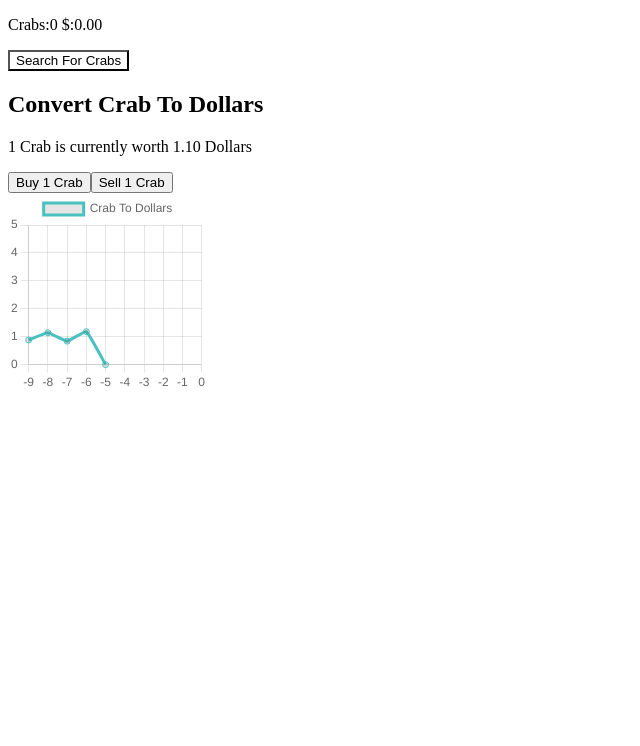
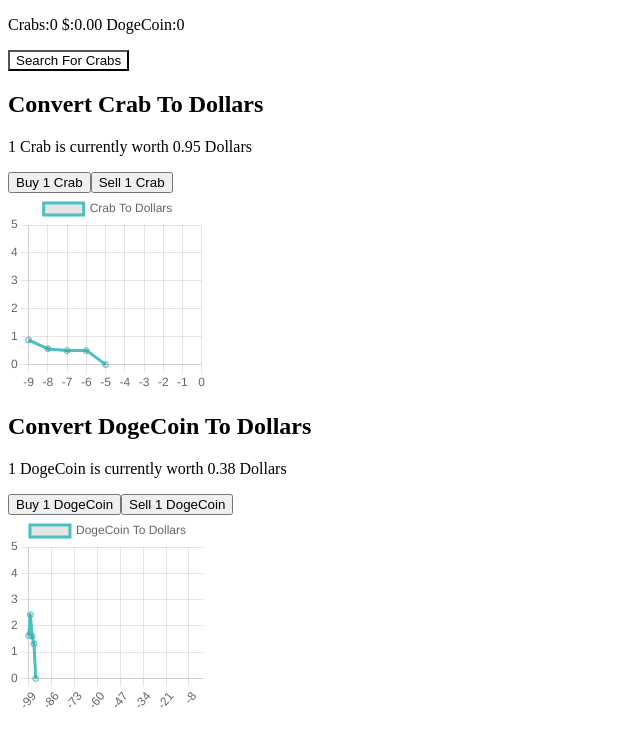
Before and after one commit to salamander77712/Testing-main, a Vue app in the folder Vue.js/Crab App/: page / in a window 1280 px wide. Shown: the top 746 px of the page, without its empty margins (0-640 px from the left). Built offline with nearby package versions, Linux system fonts and the light colour scheme.

Commit message:
Added third currency

```diff
--- a/Vue.js/Crab App/src/components/MrKrabs.vue
+++ b/Vue.js/Crab App/src/components/MrKrabs.vue
@@ -9,7 +9,8 @@
   data() {
     return {
       crabs: 0,
-      dollars: 0
+      dollars: 0,
+      doge: 0
     }
   },
   methods:{
@@ -18,7 +19,6 @@
     },
     crabSold(dollarsPerCrab){
       if(this.crabs >= 1){
-        console.log(dollarsPerCrab);
         this.crabs--;
         this.dollars += Number(dollarsPerCrab);
       }
@@ -28,13 +28,25 @@
         this.dollars -= dollarsPerCrab;
         this.crabs++;
       }
+    },
+    dogeSold(dollarsPerDoge){
+      if(this.doge >= 1){
+        this.doge--;
+        this.dollars += Number(dollarsPerDoge);
+      }
+    },
+    dogeBought(dollarsPerDoge){
+      if(this.dollars >= dollarsPerDoge){
+        this.dollars -= dollarsPerDoge;
+        this.doge++;
+      }
     }
   }
 }
 </script>
 
 <template>
-<p>Crabs:{{this.crabs}} $:{{this.dollars.toFixed(2)}}</p>
+<p>Crabs:{{this.crabs}} $:{{this.dollars.toFixed(2)}} DogeCoin:{{this.doge}}</p>
 <CrabButton @crab="crabFound" waitingTicks="10" successChance="1" millisPerTick="100"></CrabButton>
 <RandForex
 @sell="crabSold"
@@ -46,6 +58,19 @@
 :maxVolitlity="Number(0.5)"
 :priceHistoryLength="10"
 ></RandForex>
+<RandForex
+@sell="dogeSold"
+@buy="dogeBought"
+currencyFrom="DogeCoin"
+currencyTo="Dollars"
+:minPrice="Number(0)"
+:maxPrice="Number(10000)"
+:maxVolitlity="Number(1)"
+:minVolitlity="Number(0.1)"
+:precision="2"
+:startingPrice="1"
+:priceHistoryLength="100"
+></RandForex>
 </template>
 
 <style scoped>
```
